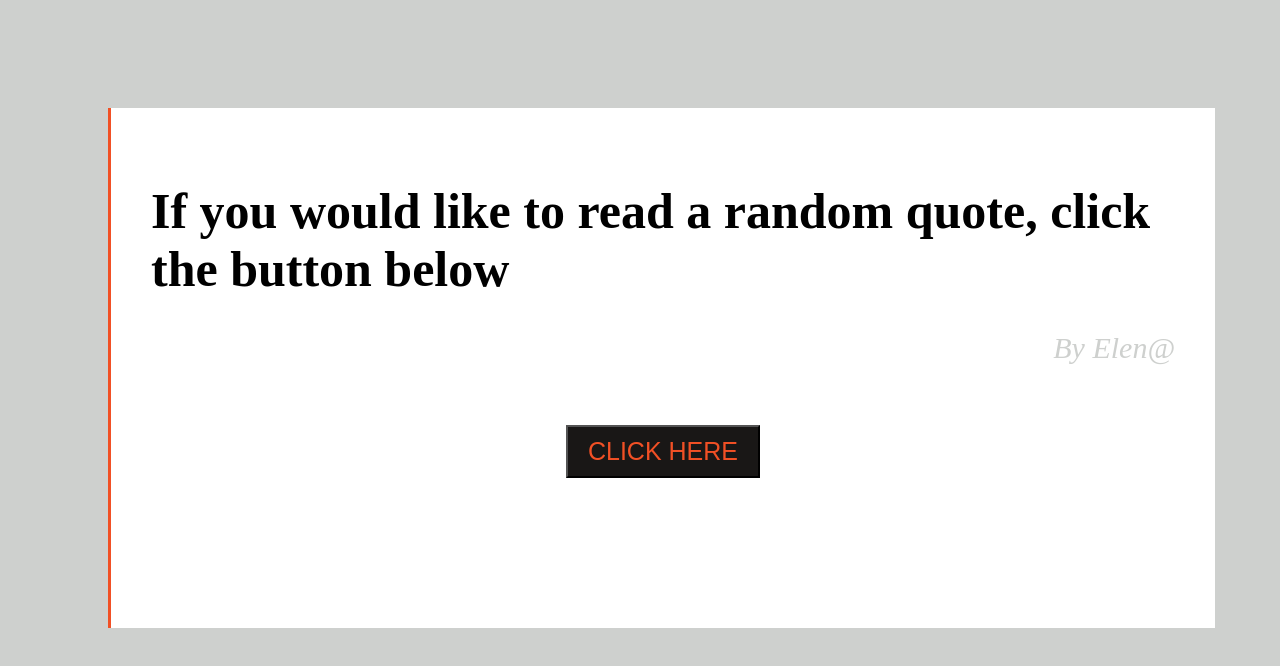
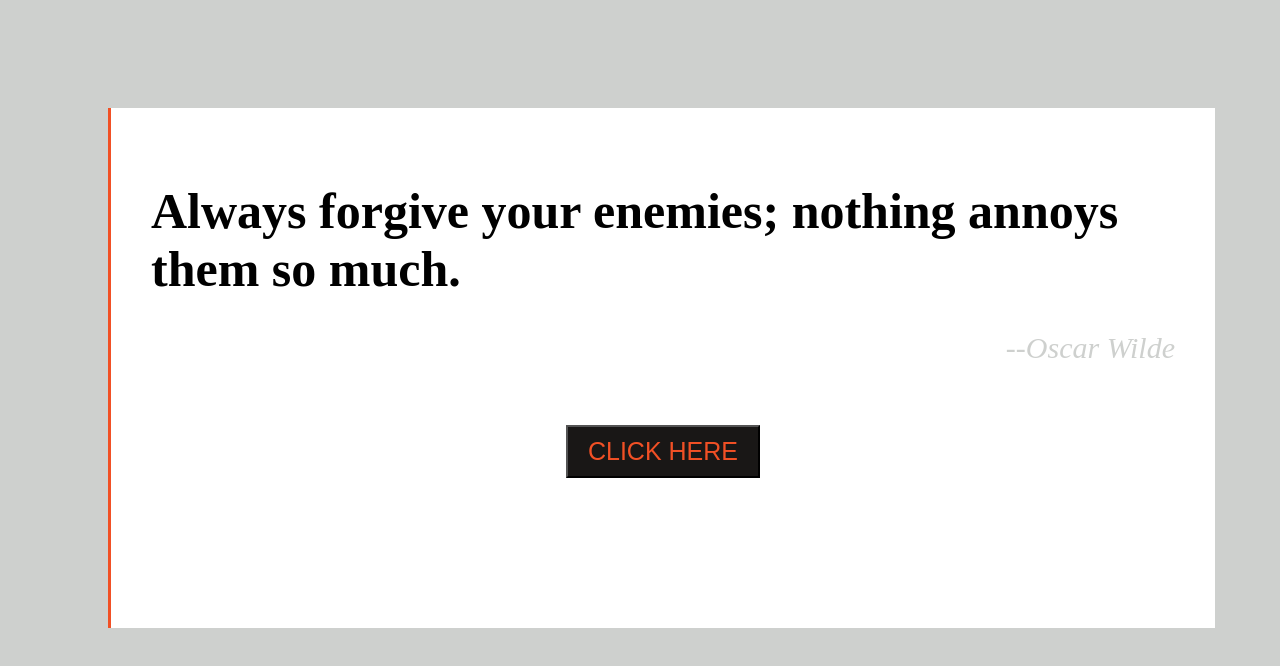
Before and after one commit to tandaraelena/random-quotes-with-jQuery, a plain HTML site: page index.html in a window 1280 px wide. Both pictures are taken after a click on the button "CLICK HERE". Drawn offline with nearby package versions, Linux system fonts and the light colour scheme.

Commit message:
added more quotes and finish the functionality of the project

```diff
--- a/index.html
+++ b/index.html
@@ -5,6 +5,7 @@
     <meta name="viewport" content="width=device-width, initial-scale=1.0" />
     <meta http-equiv="X-UA-Compatible" content="ie=edge" />
     <title>JS</title>
+    <script src="https://ajax.googleapis.com/ajax/libs/jquery/3.2.1/jquery.min.js"></script>
     <link rel="stylesheet" href="main.css" />
   </head>
   <body>
@@ -18,6 +19,5 @@
       <button id="btn">Click here</button>
     </div>
     <script src="script.js"></script>
-    <script src="https://ajax.googleapis.com/ajax/libs/jquery/3.2.1/jquery.min.js"></script>
   </body>
 </html>
--- a/script.js
+++ b/script.js
@@ -40,5 +40,32 @@ let quotes = [
     quote:
       "I am so clever that sometimes I don't understand a single word of what I am saying.",
     author: "Oscar Wilde"
+  },
+  {
+    quote:
+      "I believe that everything happens for a reason. People change so that you can learn to let go, things go wrong so that you appreciate them when they're right, you believe lies so you eventually learn to trust no one but yourself, and sometimes good things fall apart so better things can fall together.",
+    author: "Marilyn Monroe"
+  },
+  {
+    quote: "Learning never exhausts the mind.",
+    author: "Jane Austen"
+  },
+  {
+    quote: "If you cannot do great things, do small things in a great way.",
+    author: "Napoleon Hill"
+  },
+  {
+    quote:
+      "Permanence, perseverance and persistence in spite of all obstacles, discouragements, and impossibilities: It is this, that in all things distinguishes the strong soul from the weak.",
+    author: "Thomas Carlyle"
   }
 ];
+
+const $btn = $("#btn");
+
+$btn.click(function() {
+  let number = Math.floor(Math.random() * quotes.length);
+
+  $("#qoute").html("<span>" + quotes[number].quote + "</span>");
+  $("#author").html("<span>--</span>" + quotes[number].author);
+});
```
Also changed, not shown: 1 other file.
